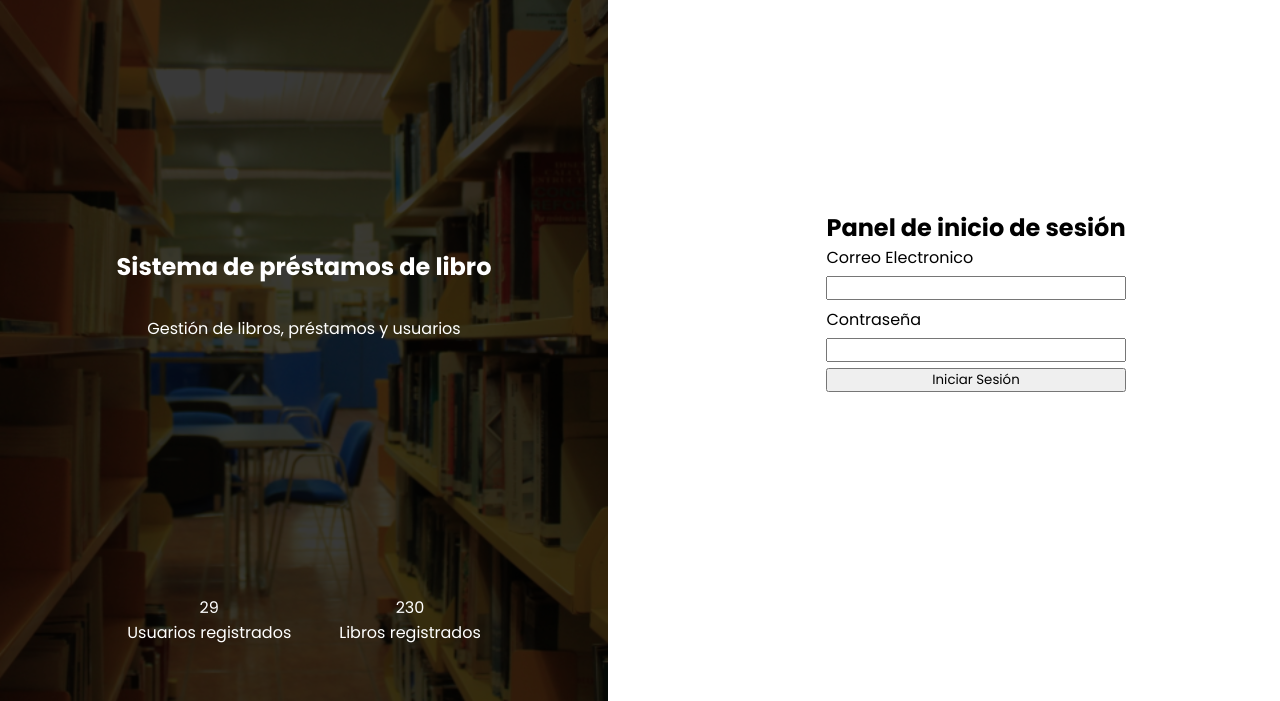
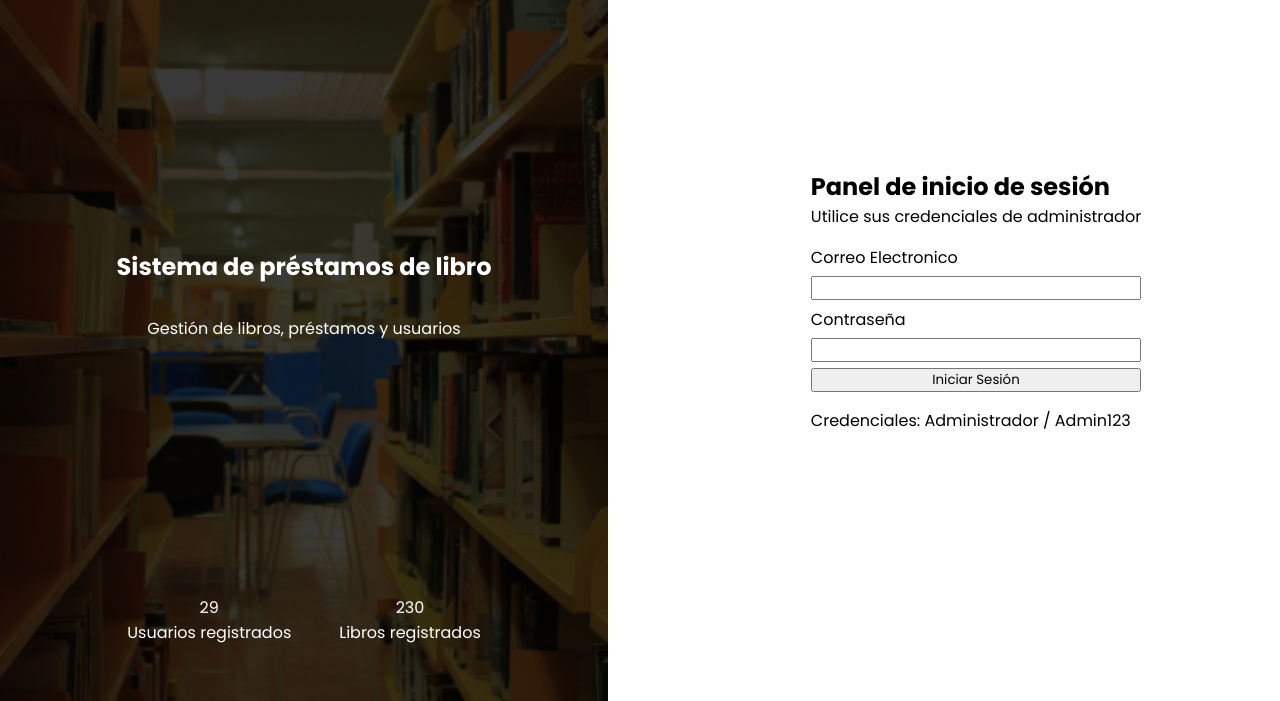
Before and after one commit to MaxisFront/Biblioteca-UNACH, a plain HTML site: page index.html in a window 1280 px wide. Shown: the part 99-800 px from the top of the page. Drawn offline with Linux system fonts and the light colour scheme.

Commit message:
feat(form): agregar las credenciales predeterminadas
- Añadir las credenciales del administrador debajo del formulario de
  inicio de sesión

```diff
--- a/index.html
+++ b/index.html
@@ -45,8 +45,10 @@
         </section>
 
         <section class="main__form">
-            <div class="form__texts">
+            <div class="form">
+                <div class="form__text">
                 <h2 class="form__title"> Panel de inicio de sesión</h2>
+                <p class="form__description">Utilice sus credenciales de administrador</p>
             </div>
 
             <form class="form__container" action="">
@@ -56,6 +58,14 @@
                 <input type="password" id="contraseña">
                 <button type="button">Iniciar Sesión</button>
             </form>
+
+            <div class="form__credentials">
+                <span class="form__credentials-text"> Credenciales: </span>
+                <span class="form__credentials-user">Administrador</span>
+                <span class="form__credentials-separator"> / </span>
+                <span class="form__credentials-password">Admin123</span>
+            </div>
+            </div>
         </section>
     </main>
 </body>
--- a/src/styles/login.css
+++ b/src/styles/login.css
@@ -15,10 +15,17 @@
 
 .main__form {
     display: grid;
+    background-color: --secondary-color;
 }
 
 .main__text {
     display: none;
+}
+
+.form {
+    display: flex;
+    flex-direction: column;
+    gap: 1rem;
 }
 
 .form__container {
@@ -31,8 +38,7 @@
     display: none;
 }
 
-.main__brand-title,
-.form__title {
+.main__brand-title{
     text-align: center;
 }
 
@@ -106,8 +112,4 @@
         gap: 3rem;
         margin-bottom: 3.5rem;;
     }
-
-    .indicator__counter {
-
-    }
 }
```
